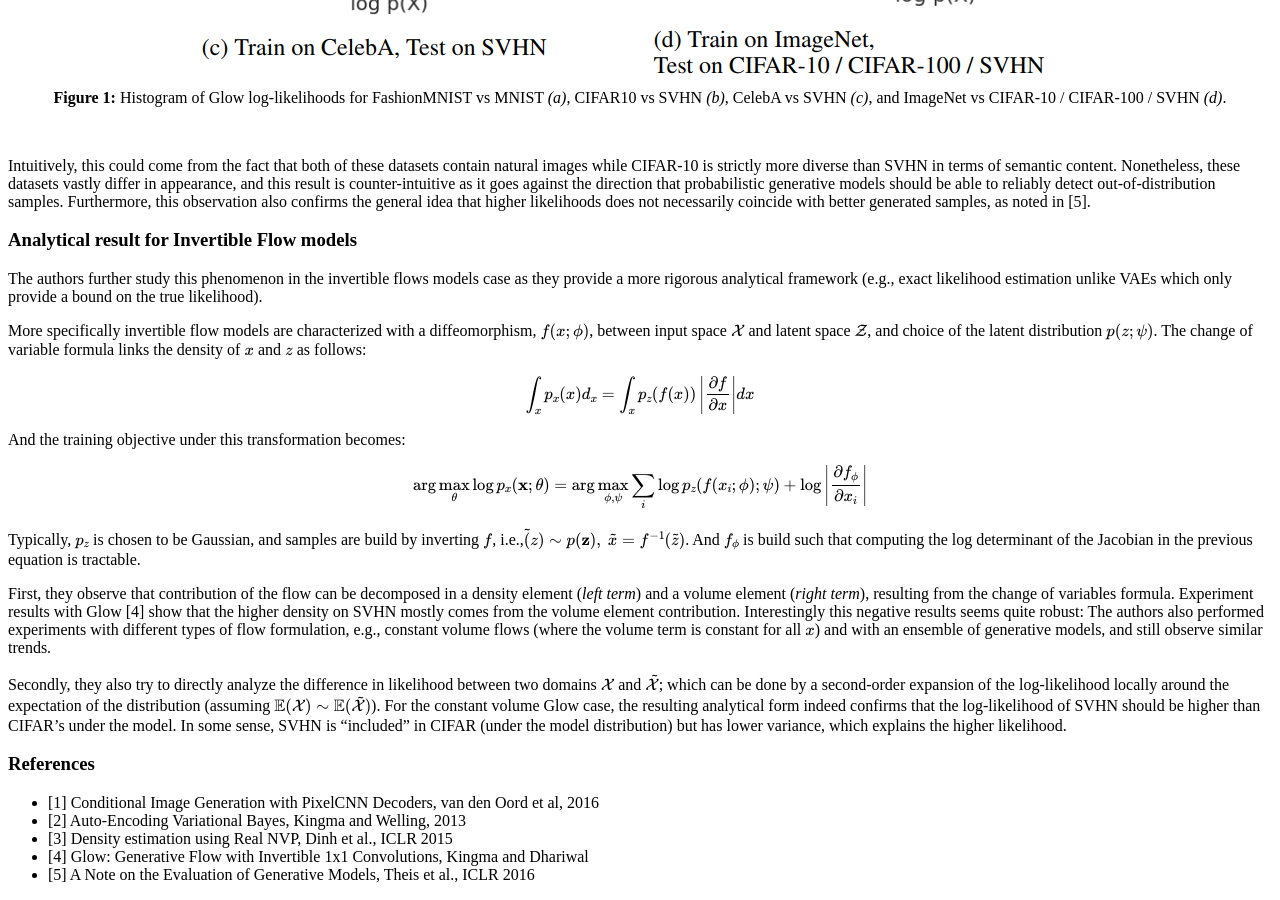
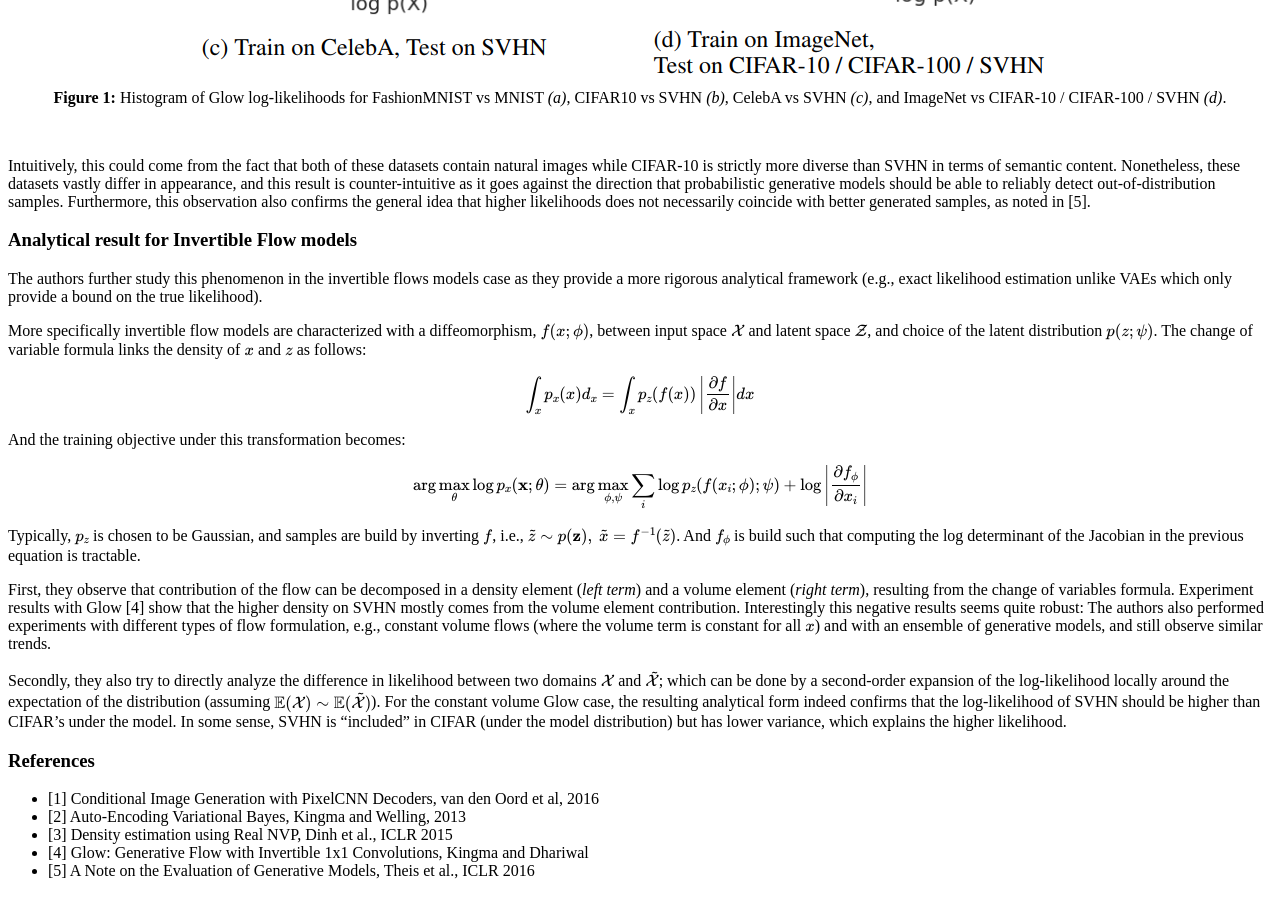
Before and after one commit to ameroyer/ameroyer.github.io, a Jekyll site: the page built from _posts/2019-01-09-DoDeepGenerativeModelsKnowWhatTheyDontKnow_Reading_Notes.markdown, in a window 1280 px wide and 900 px high, scrolled down 1381 px. Built offline with Jekyll 4.4.1, drawn with Linux system fonts in a browser that asks for light colours; formulas are drawn with MathJax 3.

Commit message:
minor correction

```diff
--- a/_posts/2019-01-09-DoDeepGenerativeModelsKnowWhatTheyDontKnow_Reading_Notes.markdown
+++ b/_posts/2019-01-09-DoDeepGenerativeModelsKnowWhatTheyDontKnow_Reading_Notes.markdown
@@ -60,7 +60,7 @@ $$
 \end{align}
 $$
 
-Typically, $$p_z$$ is chosen to be Gaussian, and samples are build by inverting $$f$$, i.e.,$$\tilde(z) \sim p(\mathbf z),\ \tilde x = f^{-1}(\tilde z)$$. And $$f_{\phi}$$ is build such that computing the log determinant of the Jacobian in the previous equation is tractable.
+Typically, $$p_z$$ is chosen to be Gaussian, and samples are build by inverting $$f$$, i.e., $$\tilde{z} \sim p(\mathbf z),\ \tilde x = f^{-1}(\tilde z)$$. And $$f_{\phi}$$ is build such that computing the log determinant of the Jacobian in the previous equation is tractable.
 
 First, they observe that contribution of the flow can be decomposed in a <span class="keyword">density</span> element (*left term*) and a <span class="keyword">volume</span> element (*right term*), resulting from the change of variables formula. Experiment results with Glow [4] show that the higher density  on SVHN mostly comes from the volume element contribution.
 Interestingly this negative results seems quite robust: The authors also performed experiments with different types of flow formulation, e.g., constant volume flows (where the volume term  is constant for all $$x$$) and with an ensemble of generative models, and still observe similar trends.
```
